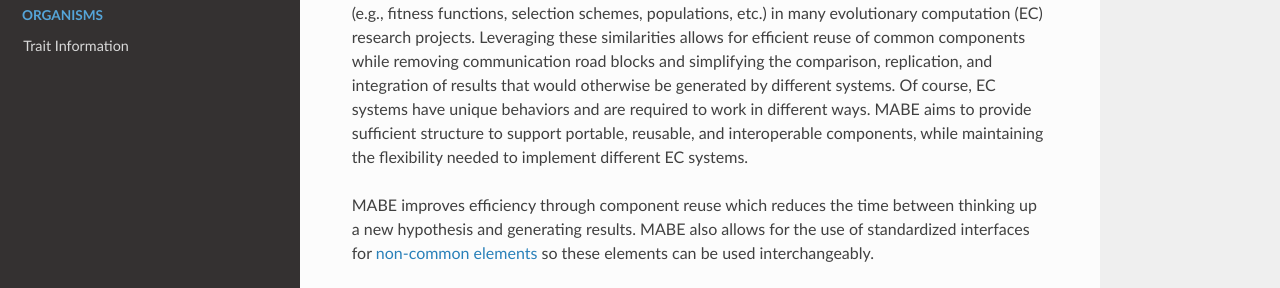
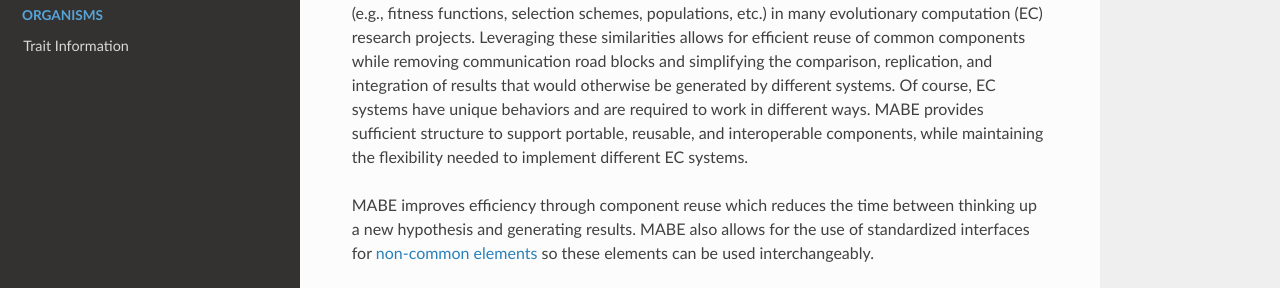
Before and after one commit to mercere99/MABE2, a Sphinx documentation site: the page built from docs/index.rst, in a window 1280 px wide and 900 px high, scrolled down 555 px. Shown: the part 445-733 px from the top of the window. Built offline with Sphinx 7.4.7 and the Read the Docs theme 2.0.0, drawn with Linux system fonts in a browser that asks for light colours; some of the changed text lies outside the part shown.

Commit message:
Fix typos

```diff
--- a/docs/index.rst
+++ b/docs/index.rst
@@ -29,7 +29,7 @@
 many evolutionary computation (EC) research projects. Leveraging these similarities allows for efficient reuse of common
 components while removing communication road blocks and simplifying the comparison, replication, and integration of
 results that would otherwise be generated by different systems. Of course, EC systems have unique behaviors and are
-required to work in different ways. MABE aims to provide sufficient structure to support portable,
+required to work in different ways. MABE provides sufficient structure to support portable,
 reusable, and interoperable components, while maintaining the flexibility needed to implement different EC systems.
 
 MABE improves efficiency through component reuse which reduces the time between thinking up a new hypothesis and generating results.
```
